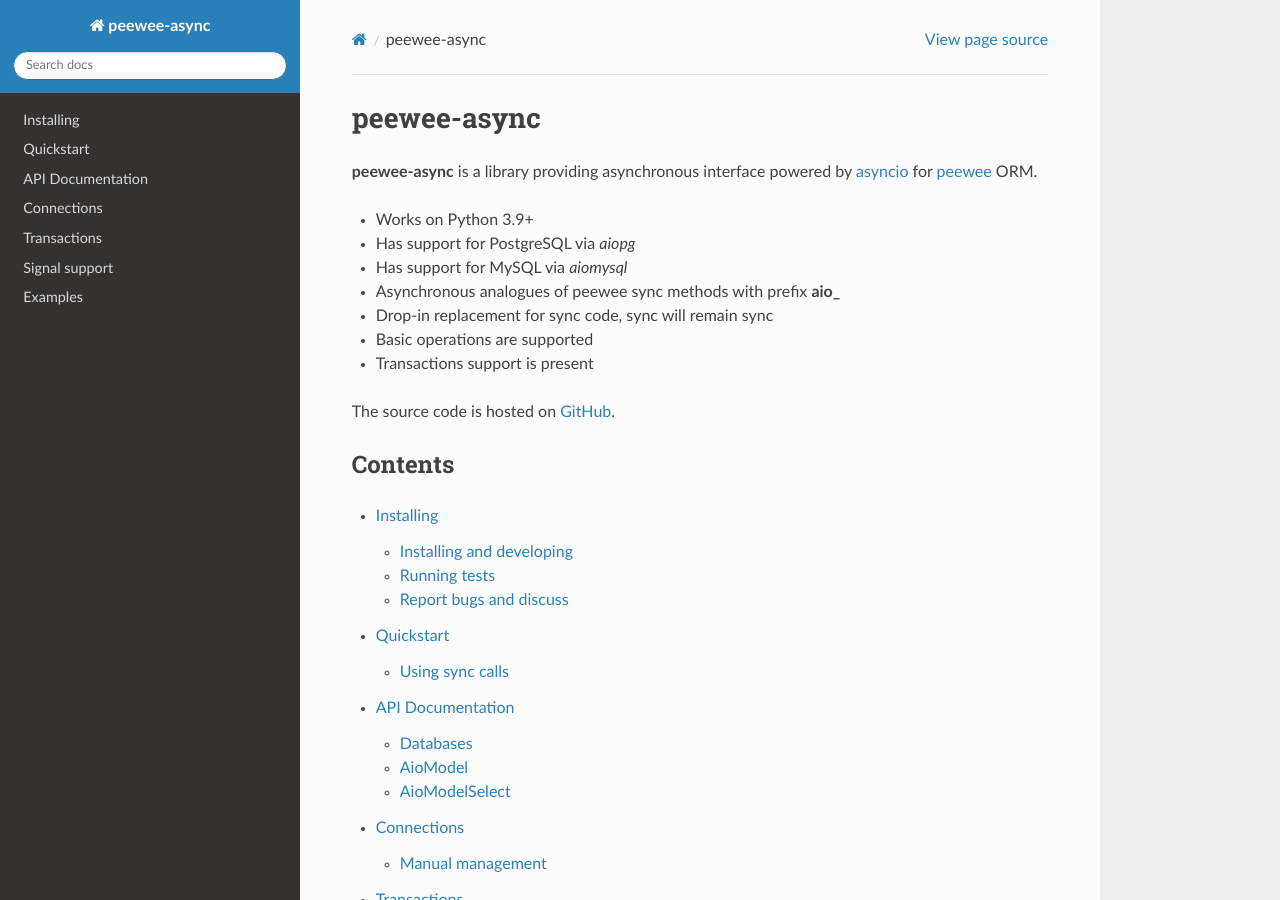
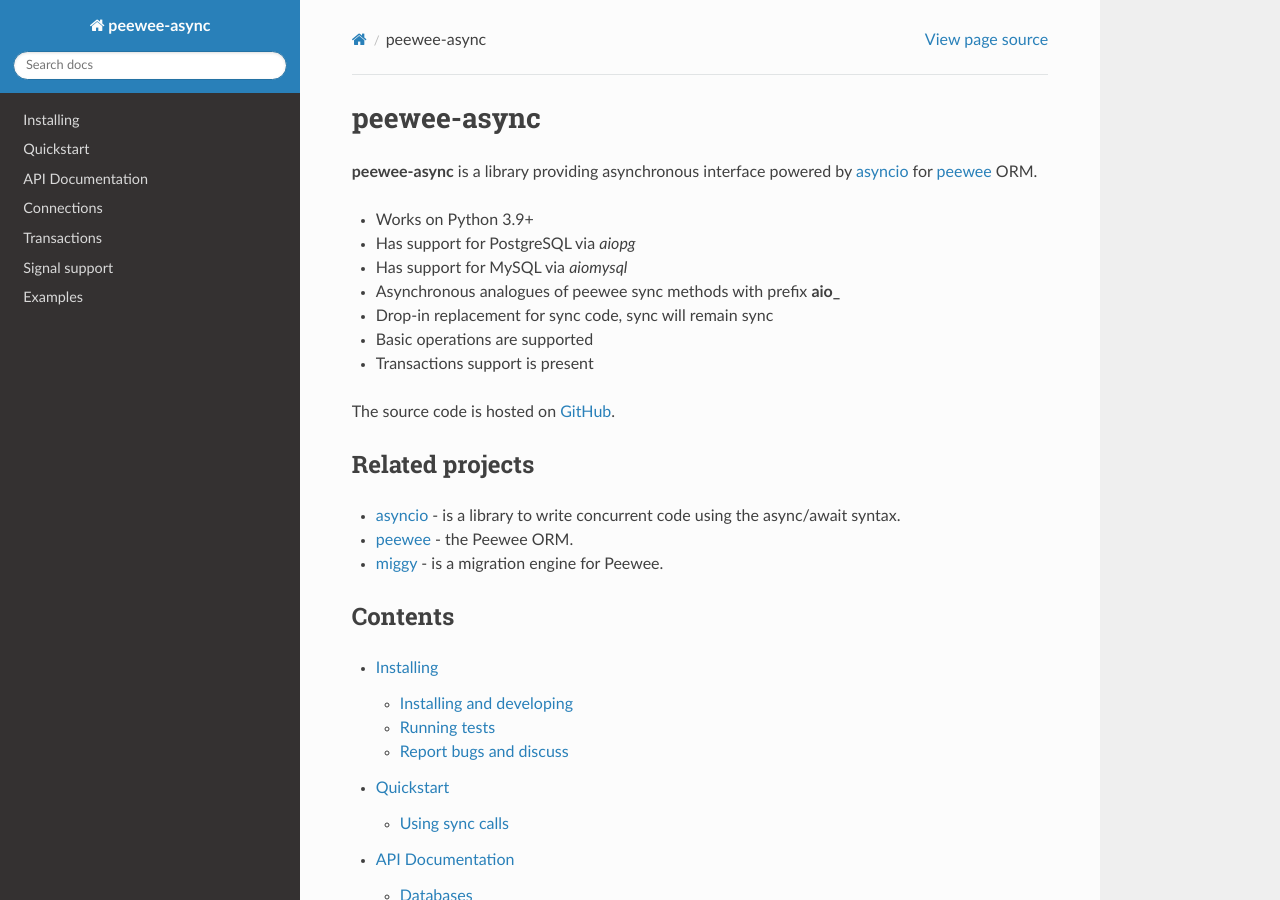
Before and after one commit to 05bit/peewee-async, a Sphinx documentation site: the page built from docs/index.rst, in a window 1280 px wide and 900 px high. Built offline with Sphinx 7.4.7 and the Read the Docs theme 3.1.0, drawn with Linux system fonts in a browser that asks for light colours.

Commit message:
feat: add miggy link to docs

```diff
--- a/docs/index.rst
+++ b/docs/index.rst
@@ -24,6 +23,13 @@
 
 .. _GitHub: https://github.com/05bit/peewee-async
 
+
+Related projects
+----------------
+
+* `asyncio <https://docs.python.org/3/library/asyncio.html>`_ - is a library to write concurrent code using the async/await syntax.
+* `peewee <https://github.com/coleifer/peewee/>`_ - the Peewee ORM.
+* `miggy <https://github.com/kalombos/miggy/>`_ - is a migration engine for Peewee.
 
 Contents
 --------
```
Also changed, not shown: other parts of docs/index.rst (+1 -2 lines).
